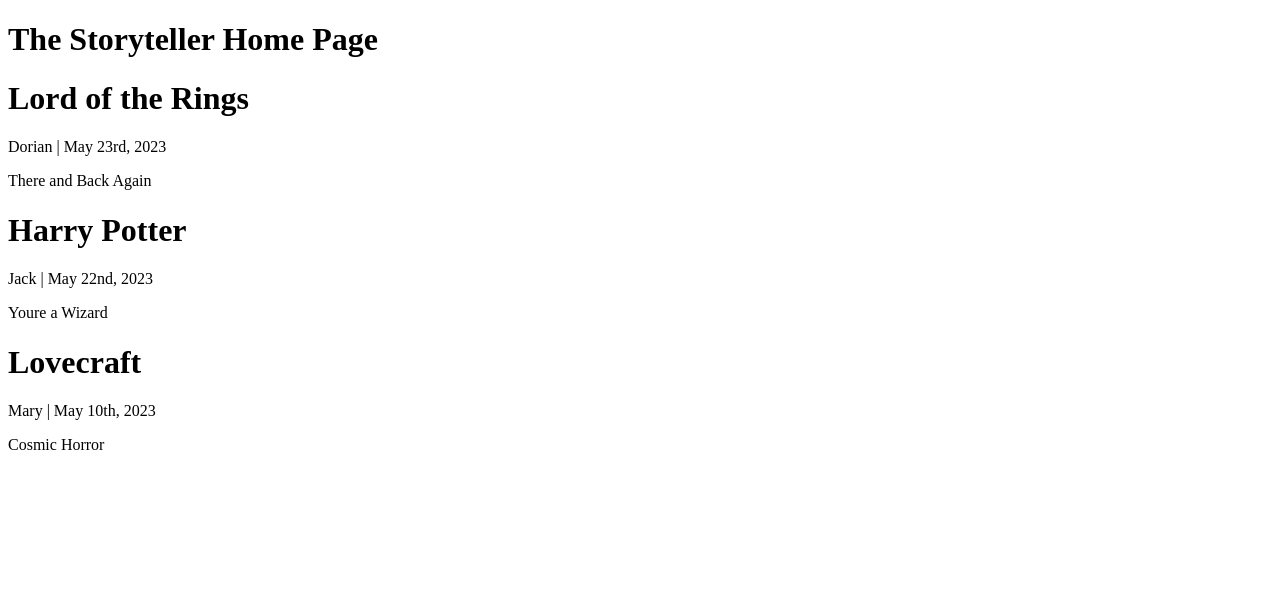
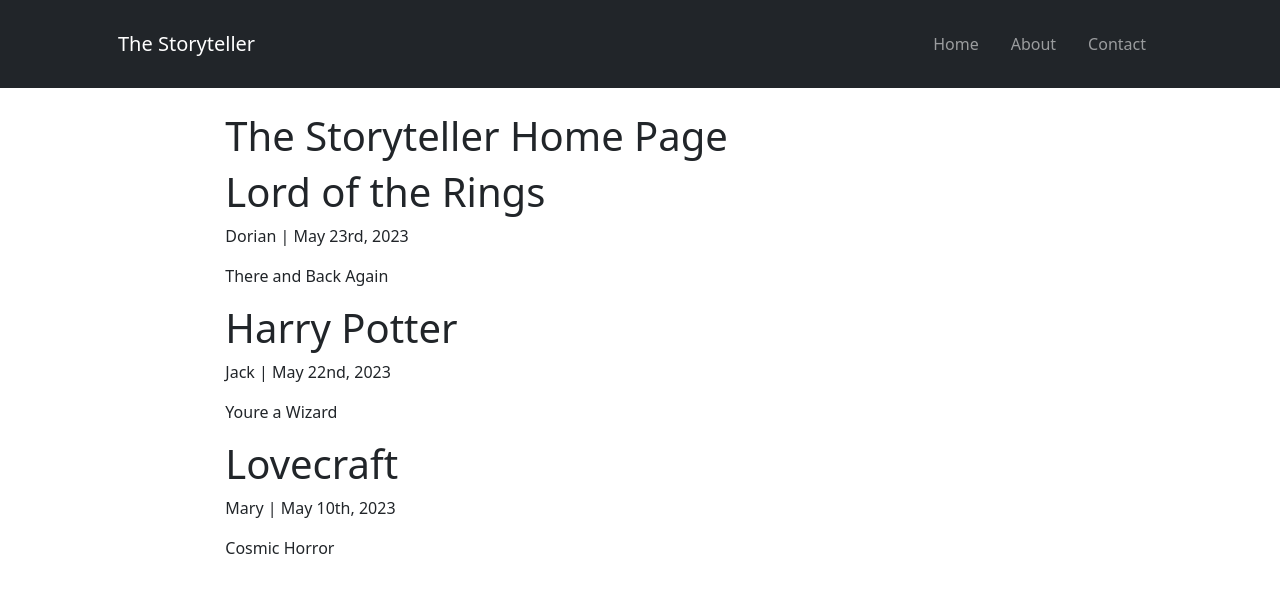
Before and after one commit to RavoPL/the-storyteller, a Django app: page / in a window 1280 px wide. Shown: the top 593 px of the page. Run offline with Django 3.2, Linux system fonts and the light colour scheme.

Commit message:
add basic navbar styling

```diff
--- a/blog/templates/blog/base.html
+++ b/blog/templates/blog/base.html
@@ -9,9 +9,37 @@
     {% else %}
         <title>The Storyteller Website</title>
     {% endif %}
+    <link href="https://cdn.jsdelivr.net/npm/bootstrap@5.2.3/dist/css/bootstrap.min.css" rel="stylesheet" integrity="sha384-rbsA2VBKQhggwzxH7pPCaAqO46MgnOM80zW1RWuH61DGLwZJEdK2Kadq2F9CUG65" crossorigin="anonymous">
 </head>
 <body>
-    {% block content %}
-    {% endblock content %}
+    <!-- Navbar Section - 'Clean Blog Theme' from StartBootstrap - Modified by Me -->
+    <nav class="navbar navbar-expand-lg navbar-dark bg-dark" id="mainNav">
+        <div class="container px-4 px-lg-5">
+          <a class="navbar-brand" href="#">The Storyteller</a>
+          <button class="navbar-toggler" type="button" data-bs-toggle="collapse" data-bs-target="#navbarResponsive" aria-controls="navbarResponsive" aria-expanded="false" aria-label="Toggle navigation"> Menu <i class="fas fa-bars"></i>
+          </button>
+          <div class="collapse navbar-collapse" id="navbarResponsive">
+            <ul class="navbar-nav ms-auto py-4 py-lg-0">
+              <li class="nav-item">
+                <a class="nav-link px-lg-3 py-3 py-lg-4" href="#">Home</a>
+              </li>
+              <li class="nav-item">
+                <a class="nav-link px-lg-3 py-3 py-lg-4" href="#">About</a>
+              </li>
+              <li class="nav-item">
+                <a class="nav-link px-lg-3 py-3 py-lg-4" href="#">Contact</a>
+              </li>
+            </ul>
+          </div>
+        </div>
+      </nav>
+    <!-- Content Section -->
+    <div class="container mt-4 col-8">
+        {% block content %}
+        {% endblock content %}
+    </div>
+
+    <script src="https://cdn.jsdelivr.net/npm/@popperjs/core@2.11.6/dist/umd/popper.min.js" integrity="sha384-oBqDVmMz9ATKxIep9tiCxS/Z9fNfEXiDAYTujMAeBAsjFuCZSmKbSSUnQlmh/jp3" crossorigin="anonymous"></script>
+    <script src="https://cdn.jsdelivr.net/npm/bootstrap@5.2.3/dist/js/bootstrap.min.js" integrity="sha384-cuYeSxntonz0PPNlHhBs68uyIAVpIIOZZ5JqeqvYYIcEL727kskC66kF92t6Xl2V" crossorigin="anonymous"></script>
 </body>
 </html>
```
